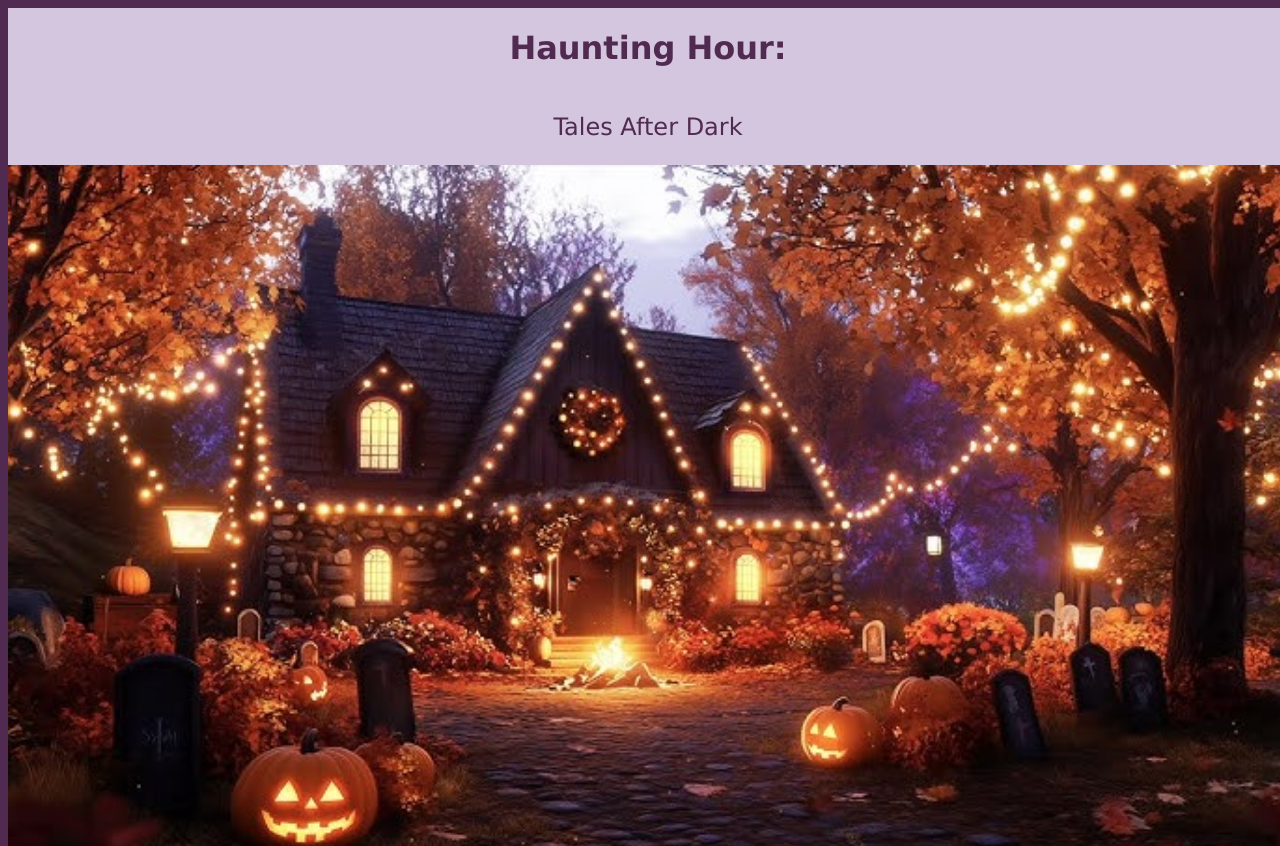
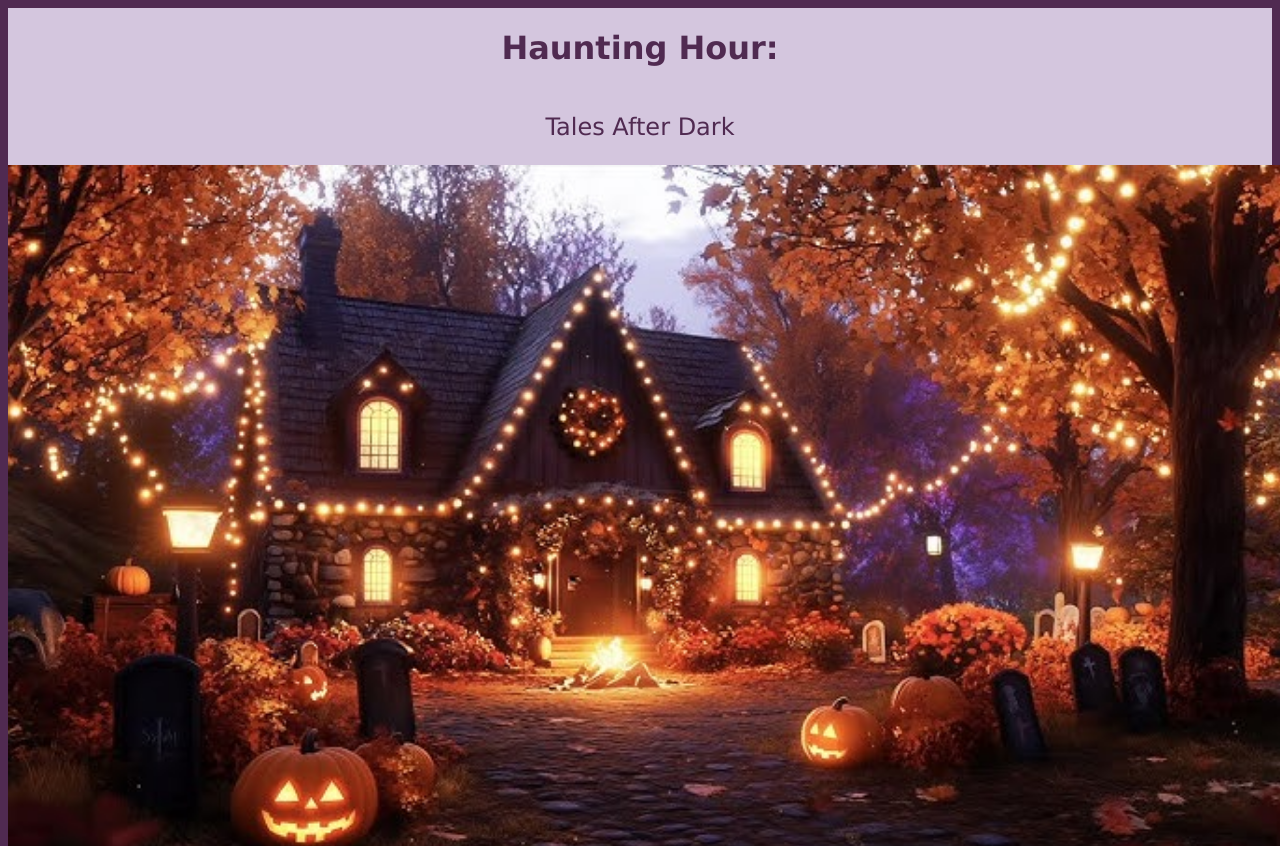
Before and after one commit to a-nguy4n/cse170-assignments, a plain HTML site: page lab-Five/labFive.html in a window 1280 px wide. Shown: the top 846 px of the page. Drawn offline with Linux system fonts and the light colour scheme.

Commit message:
Lab 5 Sticky Header Fix

```diff
--- a/lab-Five/labFive.css
+++ b/lab-Five/labFive.css
@@ -5,13 +5,15 @@ body{
 
 header{
     background-color: #d4c6de;
-    width: 100vw;
+    width: 100%;
 
     display: flex;
     flex-direction: column;
     align-items: center;
     position: sticky;
     color: #502A51;
+    top: 0;
+    z-index: 100;
 }
 
 h2{
```
